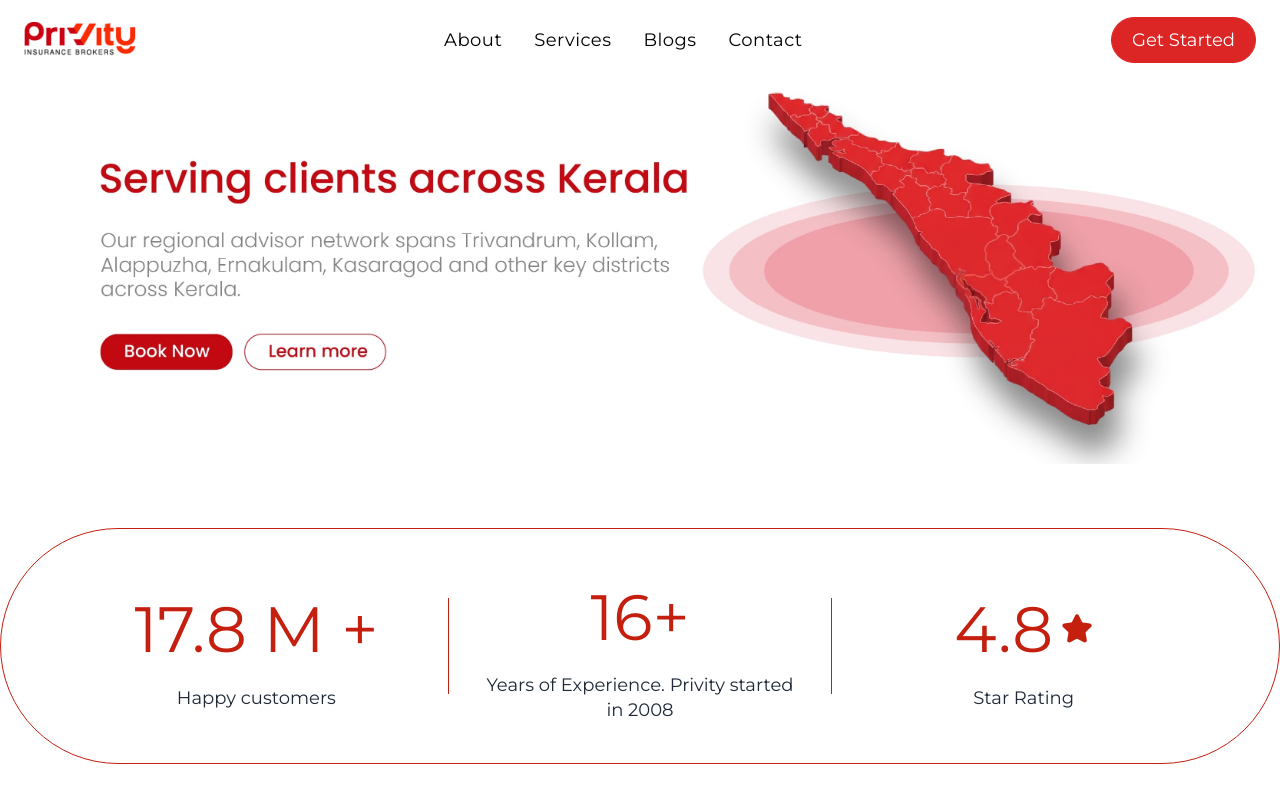
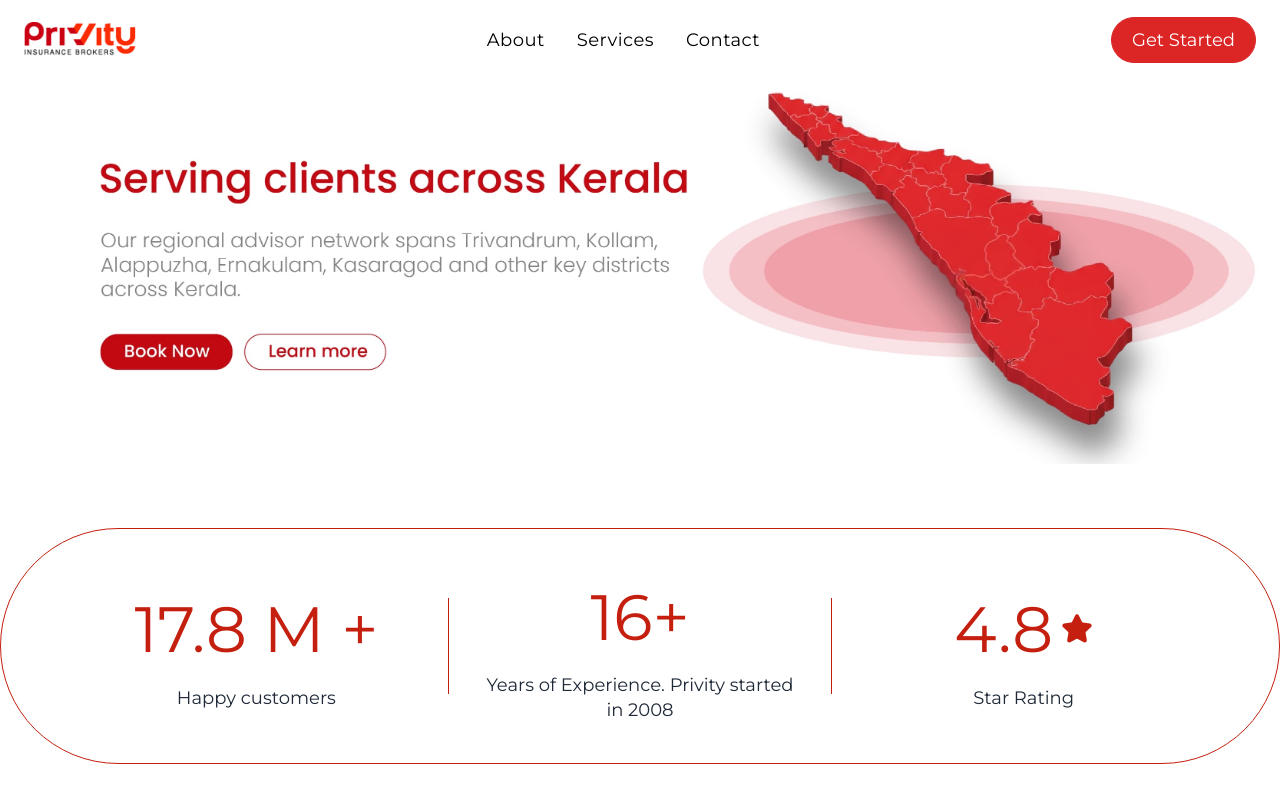
Before and after one commit to sathyasy0506/Privity, a React (Vite) app: page / in a window 1280 px wide. Shown: the top 800 px of the page. Built offline with nearby package versions, Linux system fonts and the light colour scheme.

Commit message:
Comment out 'Blogs' navigation item
Comment out the 'Blogs' navigation item in the Header component.

```diff
--- a/src/components/Common/Header.jsx
+++ b/src/components/Common/Header.jsx
@@ -11,7 +11,7 @@
   const navigation = [
     { name: "About", path: "/", sectionId: "about" },
     { name: "Services", path: "/", sectionId: "what-we-offer" },
-    { name: "Blogs", path: "/" },
+   // { name: "Blogs", path: "/" },
     { name: "Contact", path: "/contact", sectionId: "" },
   ];
 
```
